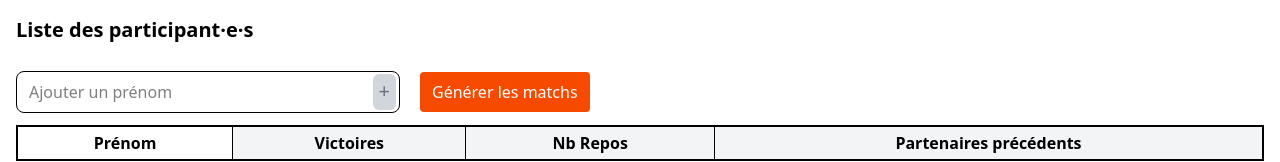
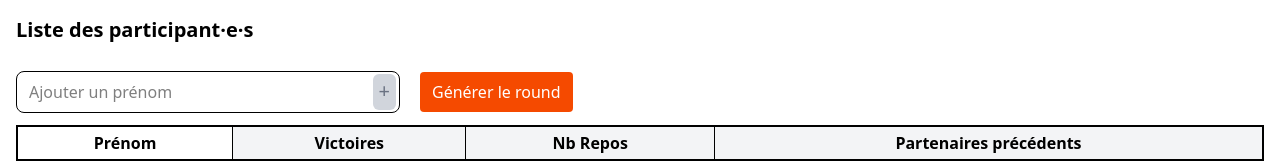
Before and after one commit to Arthurin/TournamentSimulatorReact, a React (Vite) app: page /v2 in a window 1280 px wide. Shown: the top 162 px of the page. Built offline with nearby package versions, Linux system fonts and the light colour scheme.

Commit message:
Ajout de plusieurs joueurs d'un coup avec le séparateur ";"

```diff
--- a/src/components/BadmintonMatchmaker.jsx
+++ b/src/components/BadmintonMatchmaker.jsx
@@ -32,7 +32,20 @@ export default function BadmintonMatchmaker() {
 
   function addPlayer() {
     if (!newName.trim()) return;
-    setPlayers((prev) => [...prev, generatePlayerByName(newName.trim())]);
+
+    // Séparer sur " ; "
+    const names = newName
+      .split(";")
+      .map((n) => n.trim())
+      .filter((n) => n.length > 0);
+
+    if (names.length === 0) return;
+
+    setPlayers((prev) => [
+      ...prev,
+      ...names.map((name) => generatePlayerByName(name)),
+    ]);
+
     setNewName("");
   }
 
@@ -257,8 +270,8 @@ export default function BadmintonMatchmaker() {
           disabled={matchmakingValidated}
         >
           {matchResults.matches.length !== 0
-            ? "Regénérer les matchs (en cas d'ajout de joueur·euse·s)"
-            : "Générer les matchs"}
+            ? "Regénérer le round (en cas d'ajout de joueur·euse·s)"
+            : "Générer le round"}
         </button>
       </div>
 
```
Also changed, not shown: 1 other file (tests, documents, lock files or other folders).
